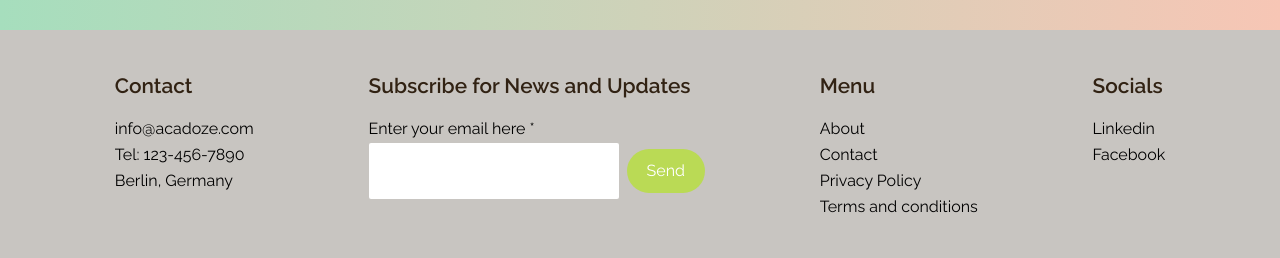
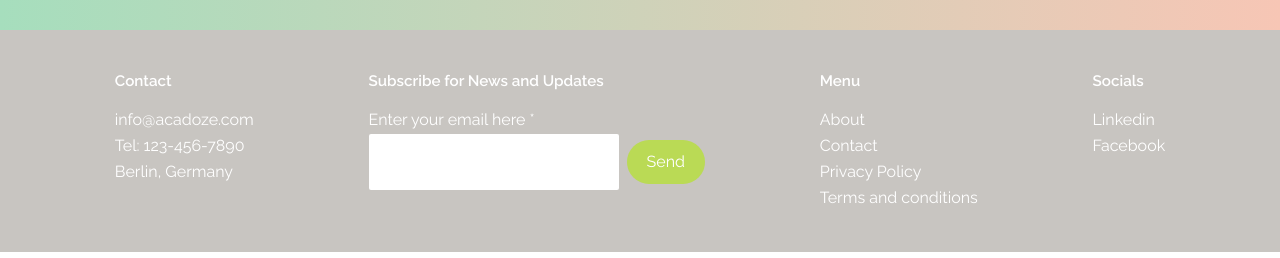
Before and after one commit to acadoze/web-app, a Next.js app: page / in a window 1280 px wide. Shown: the part 596-854 px from the top of the page. Built offline with nearby package versions, Linux system fonts and the light colour scheme.

Commit message:
modify styles

```diff
--- a/app/globals.css
+++ b/app/globals.css
@@ -39,13 +39,24 @@ body {
   display: flex;
   align-items: center;
   padding: 5px 10px;
-  color: #000;
+  color: #fff;
+}
+
+.search {
+  color: white;
+  margin-top: 8px;
+  cursor: pointer;
+  font-size: 1.5rem;
 }
 .site_footer h6 {
-  color: var(--primary-color);
+  color: #fff;
   font-weight: 600;
   font-size: 1.3rem;
   margin-bottom: 15px;
+  font-size: .95rem;
+}
+.site_footer li {
+  color: #fff;
 }
 .site_footer li {
   margin-bottom: 2px;
```
